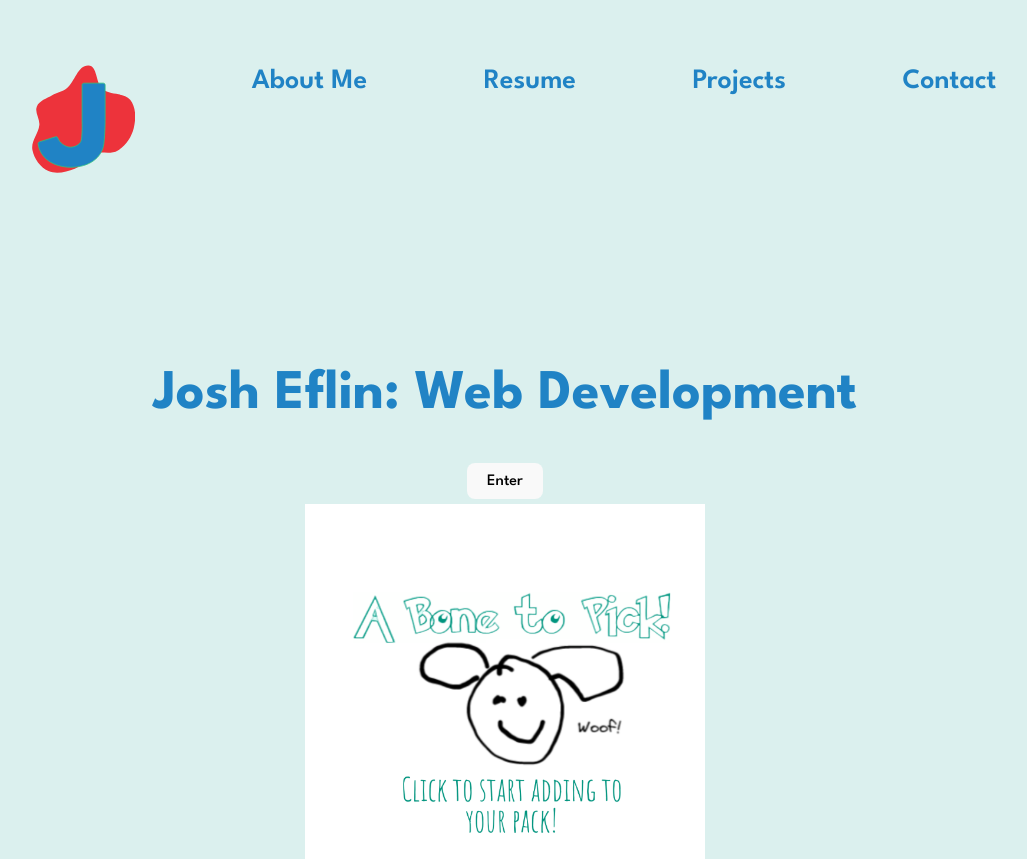
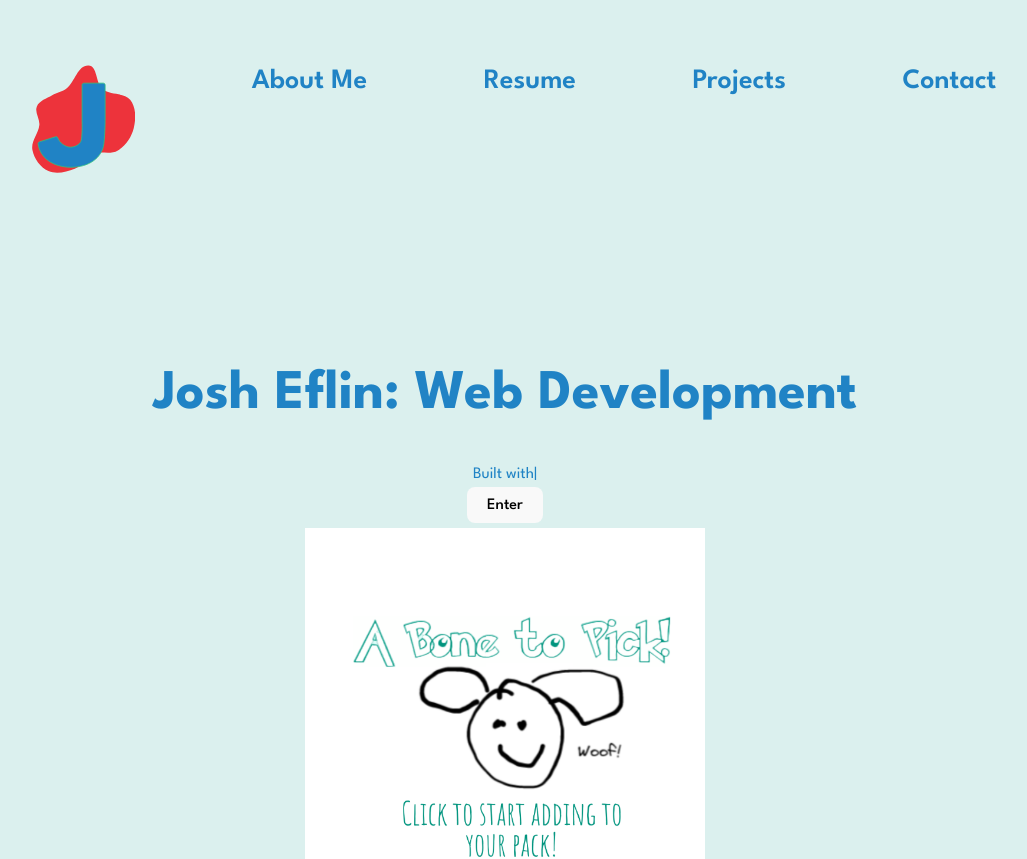
Before and after one commit to JoshEflin/portfolio-react, a React (Vite) app: page / in a window 1280 px wide. Shown: the top 859 px of the page, without its empty margins (135-1162 px from the left). Built offline with nearby package versions, Linux system fonts and the light colour scheme.

Commit message:
re added typed

```diff
--- a/package.json
+++ b/package.json
@@ -10,7 +10,8 @@
   },
   "dependencies": {
     "react": "^18.2.0",
-    "react-dom": "^18.2.0"
+    "react-dom": "^18.2.0",
+    "react-typed": "^1.2.0"
   },
   "devDependencies": {
     "@types/react": "^18.0.28",
--- a/src/components/welcome.tsx
+++ b/src/components/welcome.tsx
@@ -1,5 +1,5 @@
 import reactLogo from './assets/react.svg'
-
+import ReactTyped from 'react-typed'
 
 export default function Welcome() {
 
@@ -8,7 +8,7 @@ export default function Welcome() {
 
         <h1>Josh Eflin: Web Development</h1>
         <div className="text">
-        {/* <ReactTyped
+        <ReactTyped
           strings={[
               'Opera Singer turned Web Developer',
               'Welcome',
@@ -17,7 +17,7 @@ export default function Welcome() {
               typeSpeed={40}
               backSpeed={50}
               loop
-        /> */}
+        />
       </div>
       <button>Enter</button>
       {/* <a href="https://reactjs.org" target="_blank">
```
Also changed, not shown: 7 other files (tests, documents, lock files or other folders).
